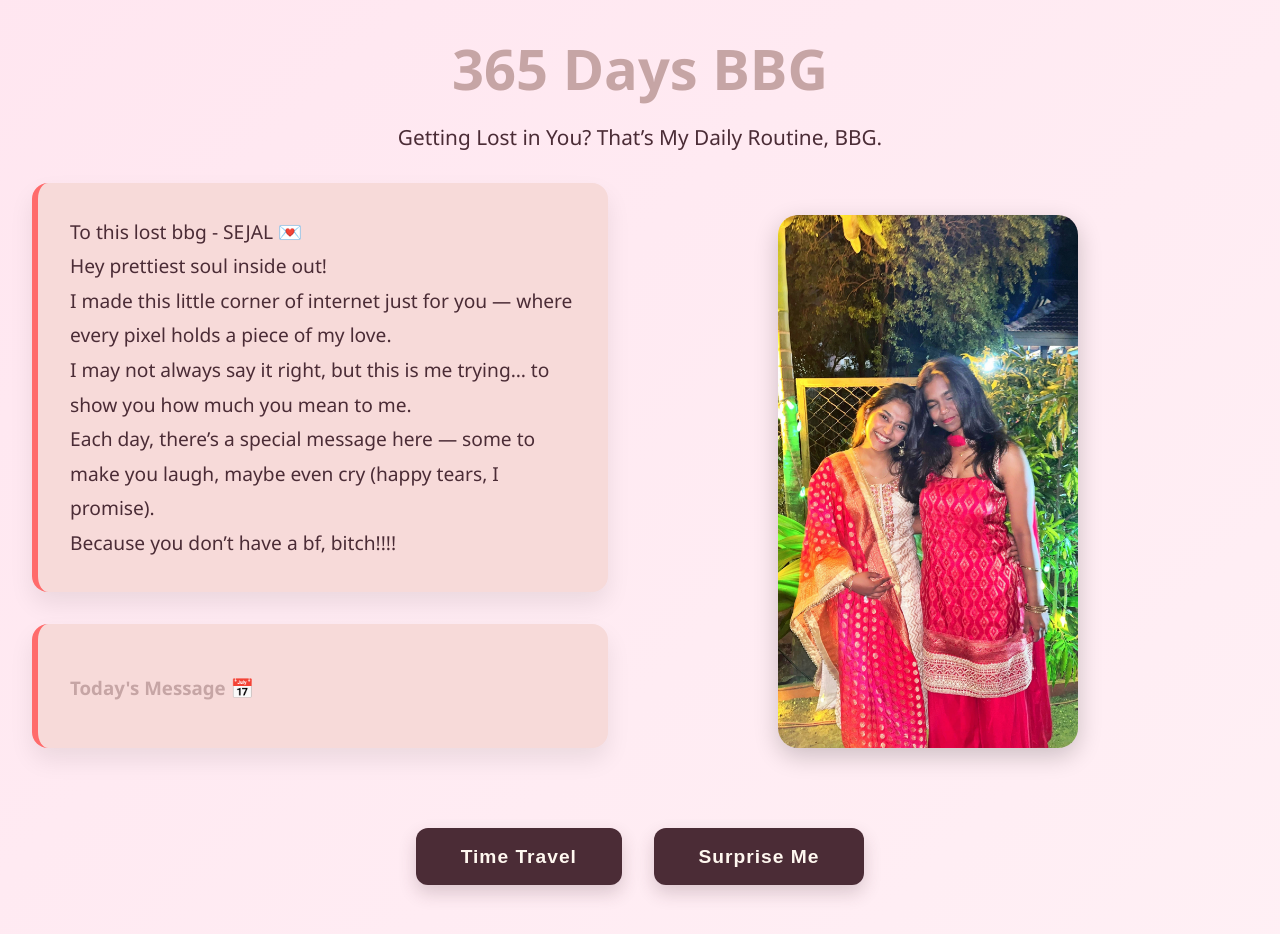
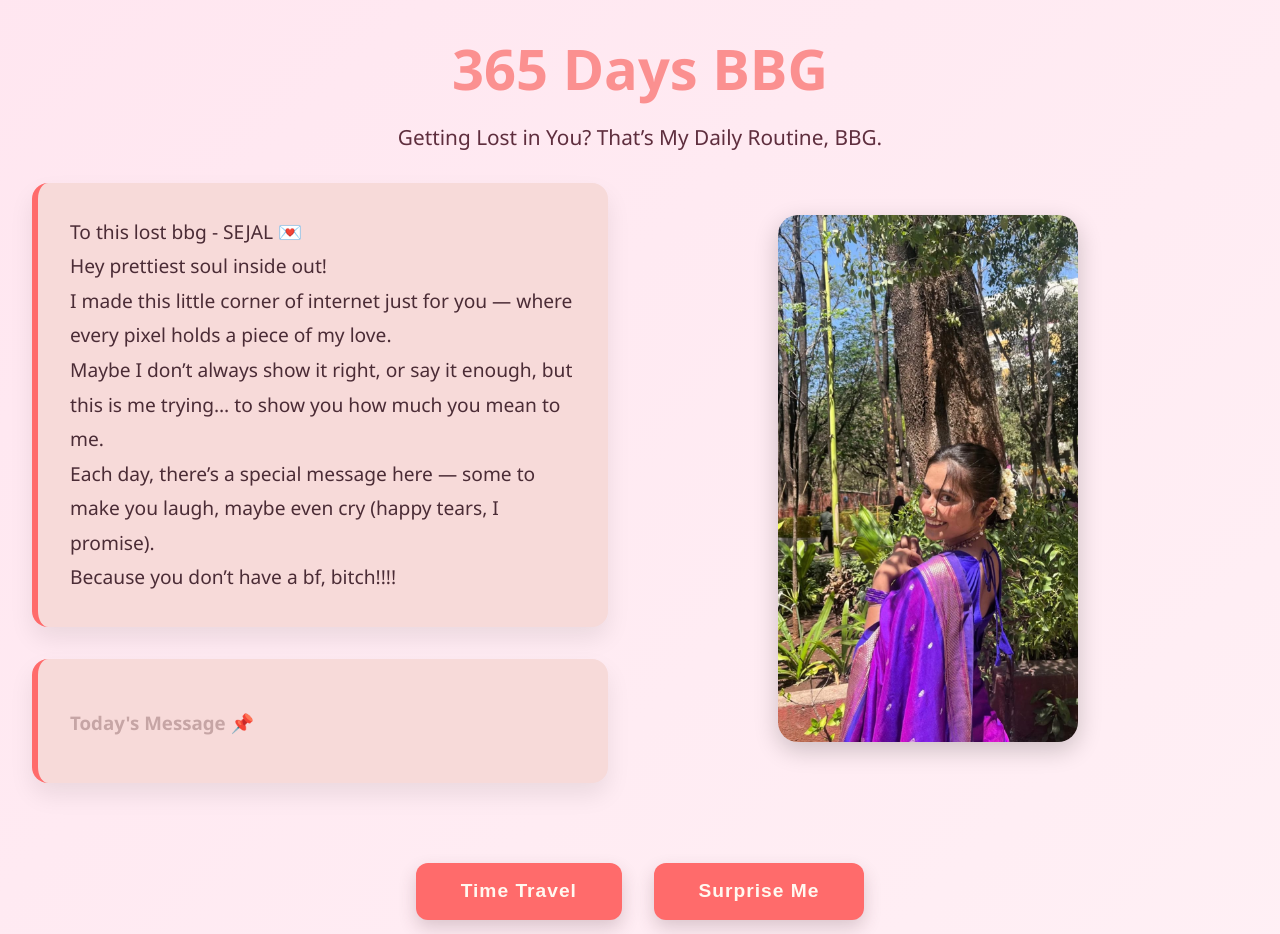
Before and after one commit to juie-ing/365-days-bbg, a React (Create React App) app: page / in a window 1280 px wide. Shown: the part 40-974 px from the top of the page. Built offline with nearby package versions, Linux system fonts and the light colour scheme.

Commit message:
🚫 Remove leftover style.css import (final fix)

```diff
--- a/src/App.tsx
+++ b/src/App.tsx
@@ -19,7 +19,7 @@ const AppContainer = styled.div`
 const Title = styled.h1`
   text-align: center;
   font-size: 3.5rem;
-  color: #C6A5A5;
+  color:rgb(251, 144, 144);
   margin-bottom: 0.3rem;
 `;
 
@@ -27,7 +27,7 @@ const Tagline = styled.h2`
   text-align: center;
   font-size: 1.3rem;
   font-weight: 400;
-  color: #4B2C36;
+  color:rgb(95, 46, 62);
   margin-bottom: 1.5rem;
 `;
 
@@ -102,7 +102,7 @@ const pulse = keyframes`
 `;
 
 const Button = styled.button`
-  background-color: #4B2C36;
+  background-color: #FF6B6B ;
   color: #FFF8F0;
   border: none;
   padding: 1.1rem 2.8rem;
@@ -115,19 +115,19 @@ const Button = styled.button`
   box-shadow: 0 8px 18px rgba(75, 44, 54, 0.2);
 
   &:hover {
-    background-color: #FF6B6B;
+    background-color: #4B2C36;
     color: white;
     animation: ${pulse} 0.6s ease-in-out;
   }
 `;
 
 function App() {
-  const startDate = new Date(2025, 6, 5); // July 5, 2025
+  const startDate = new Date(2025, 6, 19); // July 5, 2025
   const today = new Date();
   const diffDays = Math.floor((today.getTime() - startDate.getTime()) / (1000 * 60 * 60 * 24));
 
   const messages = [
-    `To this lost bbg - SEJAL 💌\nHey prettiest soul inside out!\nI made this little corner of internet just for you — where every pixel holds a piece of my love.\nI may not always say it right, but this is me trying… to show you how much you mean to me.\nEach day, there’s a special message here — some to make you laugh, maybe even cry (happy tears, I promise).\nBecause you don’t have a bf, bitch!!!!`,
+    `To this lost bbg - SEJAL 💌\nHey prettiest soul inside out!\nI made this little corner of internet just for you — where every pixel holds a piece of my love.\nMaybe I don’t always show it right, or say it enough,  but this is me trying… to show you how much you mean to me.\nEach day, there’s a special message here — some to make you laugh, maybe even cry (happy tears, I promise).\nBecause you don’t have a bf, bitch!!!!`,
     `🎉 Welcome to the first day!\n\nStarting this with saying that you are really AMAZING as fuck!`,
     // Add more messages below...
   ];
@@ -159,7 +159,7 @@ function App() {
             </Card>
 
             <Card>
-              <h3 style={{ color: '#C6A5A5', marginBottom: '1rem' }}>Today's Message 📅</h3>
+              <h3 style={{ color: '#C6A5A5', marginBottom: '1rem' }}>Today's Message 📌</h3>
               <Message>{dailyMessage}</Message>
             </Card>
           </CardColumn>
@@ -175,7 +175,7 @@ function App() {
         </ButtonContainer>
 
         <Footer>
-          Made with 💖 and lots of love for the most amazing person I know.
+          Made with lots of love for the most amazing person I know.
         </Footer>
       </AppContainer>
     </>
```
Also changed, not shown: public/assets/gallery/Home.jpg, public/assets/gallery/HomeL.jpg (added).
